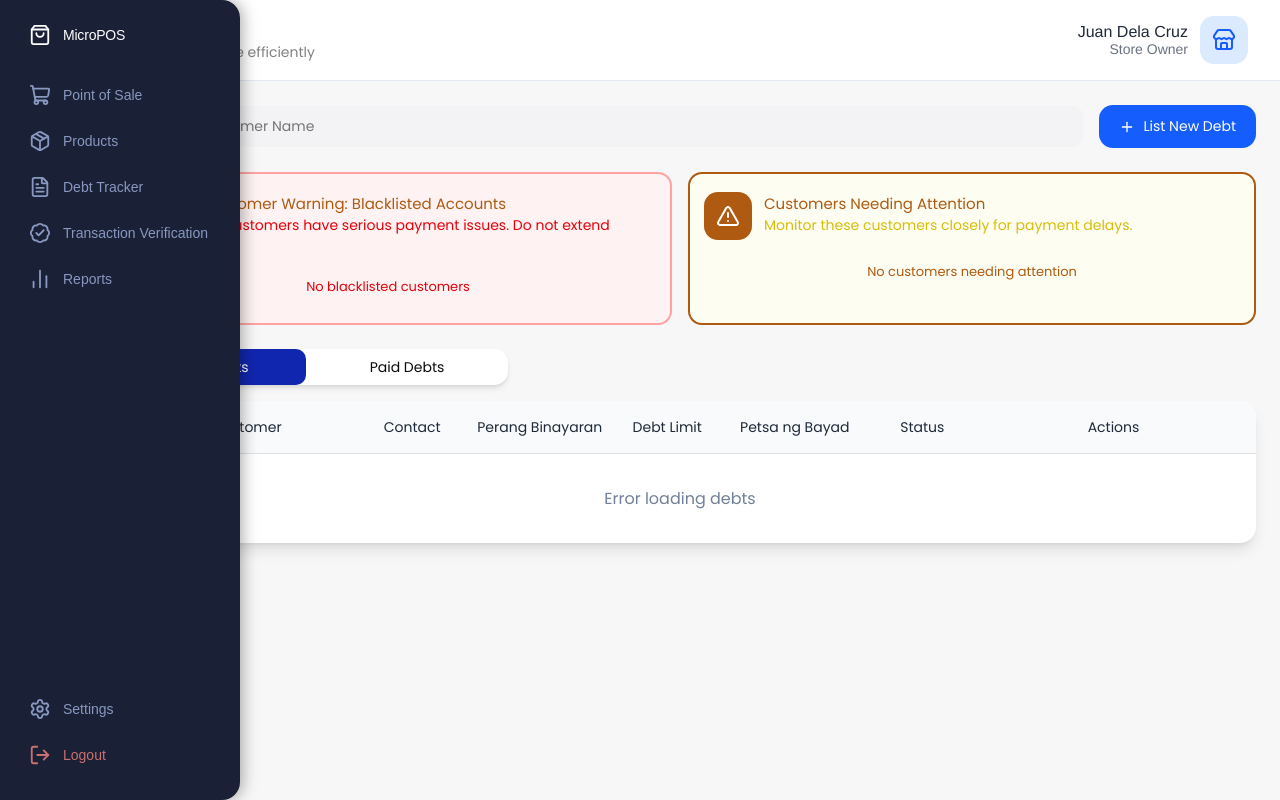
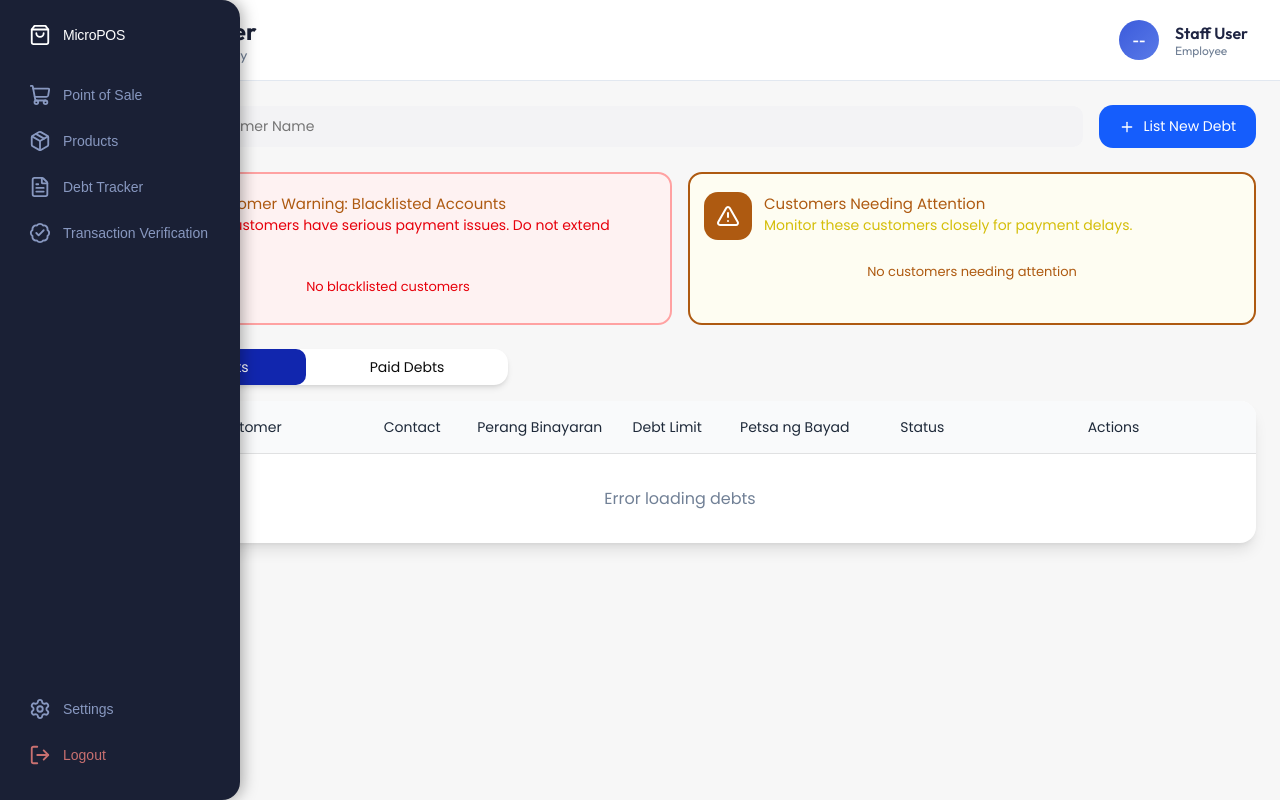
Before and after one commit to jeremiahmaxwellang/ITISDEV-MicroPOS, a PHP site: page /views/debts.html in a window 1280 px wide. Run offline with PHP 8.4, Linux system fonts and the light colour scheme.

Commit message:
new debts top bar and rbac for all

```diff
--- a/public/css/debt-tracker.css
+++ b/public/css/debt-tracker.css
@@ -4,6 +4,35 @@ body {
   font-family: 'Poppins', sans-serif;
   background: #F7F7F7;
 }
+
+.main-header-title,
+.main-header-subtitle,
+.navbar-user,
+.navbar-user #headerUserName,
+.navbar-user #headerUserRole {
+  font-family: 'Outfit', sans-serif;
+}
+
+.navbar-user {
+  display: flex;
+  align-items: center;
+  gap: 1rem;
+}
+
+.user-avatar {
+  width: 40px;
+  height: 40px;
+  border-radius: 50%;
+  background: linear-gradient(135deg, #3b5bdb, #5a7ae8);
+  display: flex;
+  align-items: center;
+  justify-content: center;
+  color: white;
+  font-size: 0.875rem;
+  font-weight: 600;
+  flex-shrink: 0;
+}
+
 .debt-tab-toggle {
   width: 404px;
   height: 36px;
--- a/public/js/debts.js
+++ b/public/js/debts.js
@@ -1,6 +1,32 @@
 // --- Debt Tracker Page JS (from debts.html) ---
 let allDebts = { active: [], paid: [] };
 let currentTab = 'active';
+
+function initHeaderUser() {
+    const nameEl = document.getElementById('headerUserName');
+    const roleEl = document.getElementById('headerUserRole');
+    const avatarEl = document.getElementById('headerUserAvatar');
+
+    if (!nameEl || !roleEl || !avatarEl) return;
+
+    try {
+        const rawUser = localStorage.getItem('user');
+        const user = rawUser ? JSON.parse(rawUser) : null;
+
+        if (!user) return;
+
+        const firstName = (user.first_name || '').trim();
+        const lastName = (user.last_name || '').trim();
+        const fullName = `${firstName} ${lastName}`.trim() || user.email || 'Staff User';
+        const initials = `${firstName.charAt(0)}${lastName.charAt(0)}`.trim();
+
+        nameEl.textContent = fullName;
+        roleEl.textContent = user.role || 'Employee';
+        avatarEl.textContent = initials || fullName.slice(0, 2).toUpperCase();
+    } catch (error) {
+        console.error('Failed to load user details:', error);
+    }
+}
 
 function formatDate(dateStr) {
     if (!dateStr) return '—';
@@ -520,6 +546,7 @@ function showToast(msg) {
 }
 
 document.addEventListener('DOMContentLoaded', () => {
+    initHeaderUser();
 
     document.getElementById('debtForm').addEventListener('submit', async (e) => {
         e.preventDefault();
--- a/public/js/sidebar.js
+++ b/public/js/sidebar.js
@@ -12,7 +12,7 @@
     { href: '/products', icon: 'package',        label: 'Products'      },
     { href: '/debts',    icon: 'file-text',      label: 'Debt Tracker'  },
     { href: '/transaction-verification', icon: 'badge-check', label: 'Transaction Verification' },
-    { href: '/reports',  icon: 'bar-chart-2',    label: 'Reports'       },
+    { href: '/reports',  icon: 'bar-chart-2',    label: 'Reports', ownerOnly: true },
   ];
 
   /** Items pinned to the bottom of the sidebar */
@@ -53,10 +53,41 @@
     }
   }
 
+  async function getCurrentUser() {
+    try {
+      const response = await fetch('/session', {
+        headers: {
+          Accept: 'application/json'
+        }
+      });
+
+      if (!response.ok) {
+        return null;
+      }
+
+      const data = await response.json();
+      return data && data.user ? data.user : null;
+    } catch (err) {
+      console.error('Session lookup failed:', err);
+      return null;
+    }
+  }
+
+  function canAccessNavItem(item, user) {
+    if (item.ownerOnly) {
+      return Boolean(user && user.role === 'Store Owner');
+    }
+
+    return true;
+  }
+
   /** Build and inject the full sidebar markup */
-  function render() {
+  async function render() {
     const aside = document.querySelector('aside.sidebar');
     if (!aside) return;
+
+    const user = await getCurrentUser();
+    const visibleNavItems = NAV_ITEMS.filter((item) => canAccessNavItem(item, user));
 
     aside.innerHTML = `
       <!-- Logo / Brand -->
@@ -75,7 +106,7 @@
 
       <!-- Main navigation -->
       <nav class="sidebar-nav">
-        ${NAV_ITEMS.map(buildLink).join('\n        ')}
+        ${visibleNavItems.map(buildLink).join('\n        ')}
       </nav>
 
       <!-- Bottom utilities -->
--- a/src/routes/authRoutes.js
+++ b/src/routes/authRoutes.js
@@ -10,7 +10,7 @@ const express = require('express');
 const path = require('path');
 const crypto = require('crypto');
 const mySqlPool = require('../config/database'); // your MySQL pool
-const { getSessionUser, requireStaffSession } = require('../middleware/auth');
+const { getSessionUser, requireStoreOwnerSession } = require('../middleware/auth');
 const router = express.Router();
 
 const viewsPath = path.join(__dirname, '../../views');
@@ -26,7 +26,7 @@ router.get('/signup', (req, res) => {
 });
 
 // Reports page
-router.get('/reports', requireStaffSession, (req, res) => {
+router.get('/reports', requireStoreOwnerSession, (req, res) => {
     res.sendFile(path.join(viewsPath, 'reports.html'));
 });
 
--- a/src/routes/posRoutes.js
+++ b/src/routes/posRoutes.js
@@ -8,9 +8,12 @@ const path = require("path");
 const router = express.Router();
 
 const posController = require("../controllers/posController");
+const { requireStaffSession } = require("../middleware/auth");
 
 // View path
 const viewsPath = path.join(__dirname, "../../views");
+
+router.use(requireStaffSession);
 
 // Main POS interface
 router.get("/", (req, res) => {
--- a/src/routes/productRoutes.js
+++ b/src/routes/productRoutes.js
@@ -3,8 +3,11 @@ const path = require("path");
 const router = express.Router();
 
 const productsController = require("../controllers/productsController");
+const { requireStaffSession } = require("../middleware/auth");
 
 const viewsPath = path.join(__dirname, "../../views");
+
+router.use(requireStaffSession);
 
 // Products inventory page
 router.get("/", (req, res) => {
--- a/src/routes/reportsRoutes.js
+++ b/src/routes/reportsRoutes.js
@@ -6,6 +6,9 @@
 const express = require("express");
 const router = express.Router();
 const reportsController = require("../controllers/reportsController");
+const { requireStoreOwnerSession } = require("../middleware/auth");
+
+router.use(requireStoreOwnerSession);
 
 // GET /reports/metrics?period=7|30|90
 router.get("/metrics", reportsController.getReportMetrics);
--- a/views/debts.html
+++ b/views/debts.html
@@ -10,7 +10,7 @@
   <link rel="preconnect" href="https://fonts.googleapis.com">
   <link rel="preconnect" href="https://fonts.gstatic.com" crossorigin>
   <link
-    href="https://fonts.googleapis.com/css2?family=Poppins:wght@400;500;600;700&family=Arimo:wght@400;500;600;700&display=swap"
+    href="https://fonts.googleapis.com/css2?family=Outfit:wght@400;500;600;700&family=Poppins:wght@400;500;600;700&family=Arimo:wght@400;500;600;700&display=swap"
     rel="stylesheet">
 
   <!-- Stylesheets -->
@@ -33,24 +33,16 @@
     <header class="main-header">
       <div class="main-header-left">
         <div>
-          <div class="main-header-title"
-            style="font-size: 1rem; font-weight: 400; color: #1E2939; font-family: 'Poppins', sans-serif;">Debt Tracker
-          </div>
-          <div class="main-header-subtitle" style="color: #818181; font-family: 'Poppins', sans-serif;">Manage your
-            store efficiently</div>
+          <div class="main-header-title">Debt Tracker</div>
+          <div class="main-header-subtitle">Track debts efficiently</div>
         </div>
       </div>
       <div class="main-header-right">
-        <div style="display: flex; align-items: center; gap: 0.75rem;">
-          <div style="text-align: right;">
-            <div style="font-size: 1rem; font-weight: 400; color: #1E2939; font-family: 'Arimo', sans-serif;"
-              id="headerUserName">Juan Dela Cruz</div>
-            <div style="font-size: 0.875rem; color: #6A7282; font-family: 'Arimo', sans-serif;" id="headerUserRole">
-              Store Owner</div>
-          </div>
-          <div
-            style="width: 48px; height: 48px; background: #DBEAFE; border-radius: 14px; display: flex; align-items: center; justify-content: center; flex-shrink: 0;">
-            <i data-lucide="store" style="color: #155DFC; width: 24px; height: 24px;"></i>
+        <div class="navbar-user">
+          <div class="user-avatar" id="headerUserAvatar">--</div>
+          <div>
+            <div id="headerUserName" style="font-weight: 600;">Staff User</div>
+            <div id="headerUserRole" style="font-size: 0.75rem; color: #718096;">Employee</div>
           </div>
         </div>
       </div>
--- a/views/pos.html
+++ b/views/pos.html
@@ -35,7 +35,7 @@
       <div class="main-header-left">
         <div>
           <div class="main-header-title">New Sale</div>
-          <div class="main-header-subtitle">Manage your store efficiently</div>
+          <div class="main-header-subtitle">Manage new sales efficiently</div>
         </div>
       </div>
       <div class="main-header-right">
--- a/views/products.html
+++ b/views/products.html
@@ -28,7 +28,7 @@
       <div class="main-header-left">
         <div>
           <div class="main-header-title">Inventory</div>
-          <div class="main-header-subtitle">Manage your store efficiently</div>
+          <div class="main-header-subtitle">Manage your inventory efficiently</div>
         </div>
       </div>
       <div class="main-header-right">
--- a/views/reports.html
+++ b/views/reports.html
@@ -91,7 +91,7 @@
       <div class="main-header-left">
         <div>
           <div class="main-header-title">Reports</div>
-          <div class="main-header-subtitle">Manage your store efficiently</div>
+          <div class="main-header-subtitle">View your store's reports</div>
         </div>
       </div>
       <div class="main-header-right">
```
Also changed, not shown: src/middleware/auth.js (+29 -1 lines).
